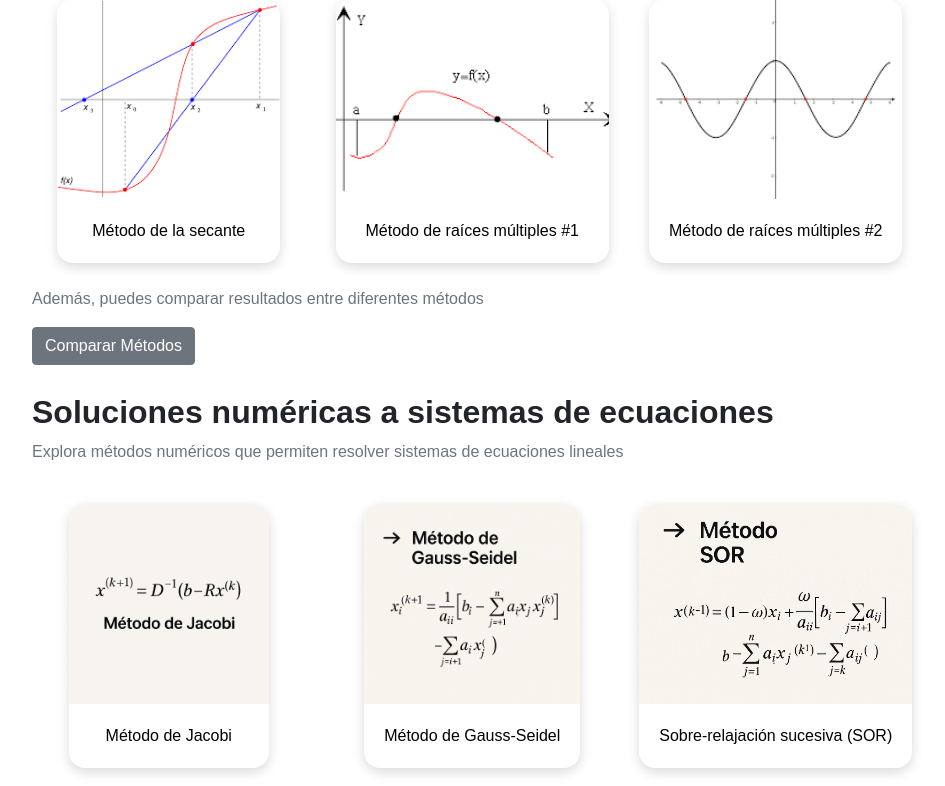
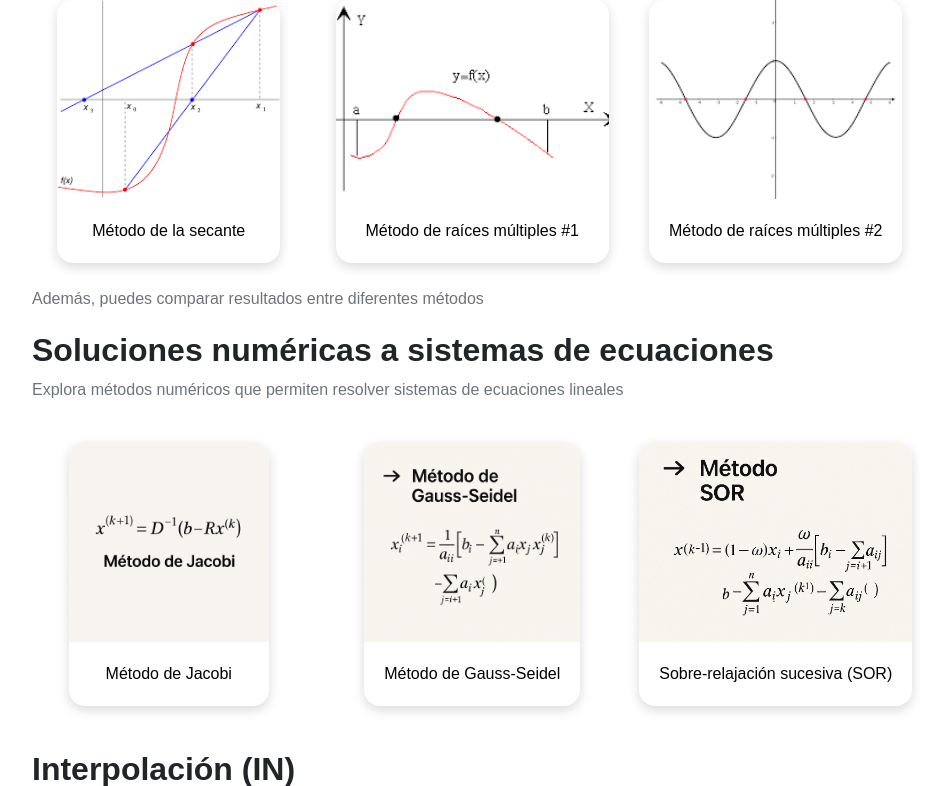
Before and after one commit to Salome-Serna-R/ProyectoFinal_Analisis, a Django app: template src/application/home/templates/index.html in a window 1280 px wide. Shown: the part 1092-1878 px from the top of the page, without its empty margins (16-961 px from the left). Run offline with Django 5.2, Linux system fonts and the light colour scheme; the template is opened without the code that fills it, so the values that code supplies are empty; some libraries are stand-ins or nearby versions.

Commit message:
Eliminación de comparación de métodos

```diff
--- a/src/application/home/templates/index.html
+++ b/src/application/home/templates/index.html
@@ -90,7 +90,7 @@
       </div>
     </div>
     <p class="text-secondary">Además, puedes comparar resultados entre diferentes métodos</p>
-    <a href="{% url 'numerical_method:ec_nolineales' %}" class="btn btn-secondary mb-2 mr-2">Comparar Métodos</a>
+
   </section>
 
 
```
